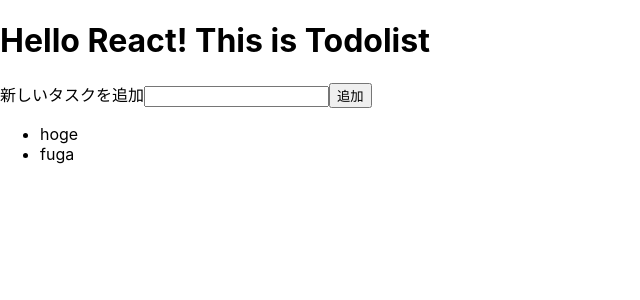
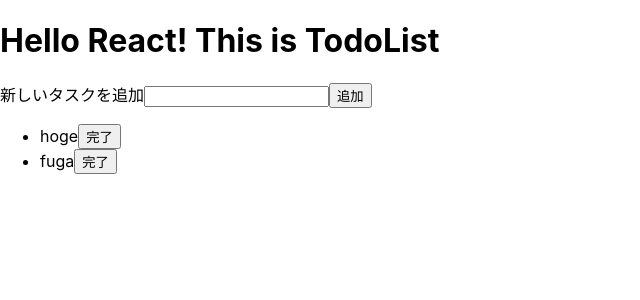
Before and after one commit to yohira0616/react-sandbox, a React (Create React App) app: page / in a window 1280 px wide. Shown: the top 300 px of the page, without its empty margins (0-640 px from the left). Built offline with nearby package versions, Linux system fonts and the light colour scheme.

Commit message:
todoの完了操作を追加

```diff
--- a/src/Todo.tsx
+++ b/src/Todo.tsx
@@ -1,18 +1,28 @@
-import React, {Component} from "react";
+import React, {Component, FormEvent} from "react";
 
 interface TodoProps {
+  id: number
   name: string
+  onFinishButtonClick: (key: number) => void
 }
 
 export default class Todo extends Component<TodoProps, {}> {
 
   constructor(props: TodoProps) {
     super(props)
+    this.onSubmitClick = this.onSubmitClick.bind(this)
+  }
+
+  onSubmitClick(event: FormEvent<HTMLButtonElement>) {
+    event.preventDefault()
+    this.props.onFinishButtonClick(this.props.id)
   }
 
   render() {
     return (
-      <li>{this.props.name}</li>
+      <li>{this.props.name}
+        <button onClick={this.onSubmitClick}>完了</button>
+      </li>
     )
   }
 }
--- a/src/TodoList.tsx
+++ b/src/TodoList.tsx
@@ -2,8 +2,10 @@
 import Todo from "./Todo"
 import TodoForm from "./TodoForm"
 
+import TodoViewObject from "./TodoViewObject"
 
-export default class TodoList extends Component<{}, { todos: Array<any> }> {
+
+export default class TodoList extends Component<{}, { todos: Array<TodoViewObject> }> {
 
   constructor(props: {}) {
     super(props)
@@ -11,28 +13,31 @@
       todos: this.fetchTodoList()
     }
     this.addTodo = this.addTodo.bind(this)
+    this.removeTodo = this.removeTodo.bind(this)
   }
 
 
-  fetchTodoList() {
-    return [{
-      name: "hoge"
-    }, {
-      name: "fuga"
-    }]
+  private fetchTodoList(): Array<TodoViewObject> {
+    return [new TodoViewObject(1, "hoge"), new TodoViewObject(2, "fuga")]
   }
 
   addTodo(name: string) {
-    this.state.todos.push({name: name})
+    this.state.todos.push(new TodoViewObject(this.state.todos.length + 1, name))
     this.setState({
       todos: this.state.todos
+    })
+  }
+
+  removeTodo(id: number) {
+    this.setState({
+      todos: this.state.todos.filter(todo => todo.id !== id)
     })
   }
 
   render() {
     return (
       <div>
-        <h1>Hello React! This is Todolist</h1>
+        <h1>Hello React! This is TodoList</h1>
         <TodoForm onSubmit={this.addTodo}/>
         <ul>
           {this.renderTodo()}
@@ -41,9 +46,9 @@
     )
   }
 
-  renderTodo() {
-    return this.state.todos.map((todo, index) => {
-      return (<Todo name={todo.name} key={index}/>)
+  private renderTodo() {
+    return this.state.todos.map((todo) => {
+      return (<Todo id={todo.id} name={todo.name} onFinishButtonClick={this.removeTodo} key={todo.id}/>)
     })
   }
 }
--- /dev/null
+++ b/src/TodoViewObject.ts
@@ -0,0 +1,9 @@
+export default class TodoViewObject {
+  id: number
+  name: string
+
+  constructor(id: number, name: string) {
+    this.id = id
+    this.name = name
+  }
+}
```
